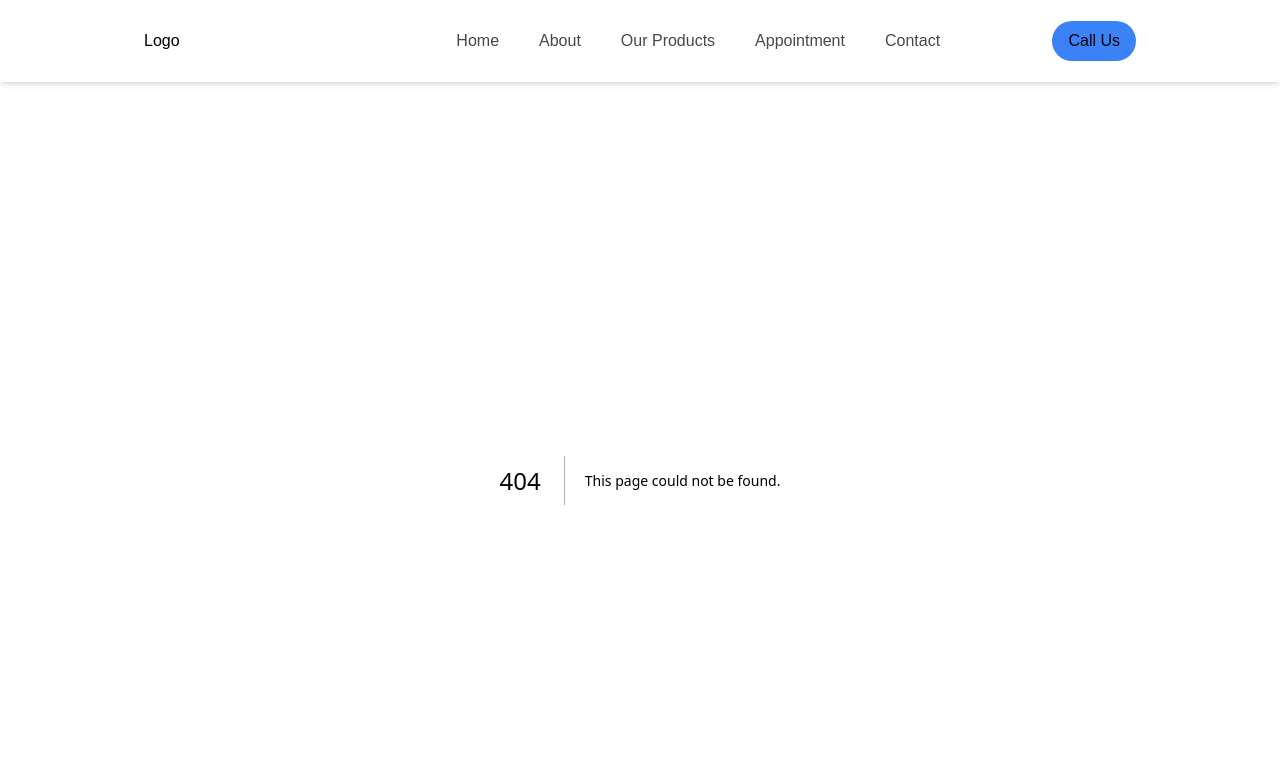
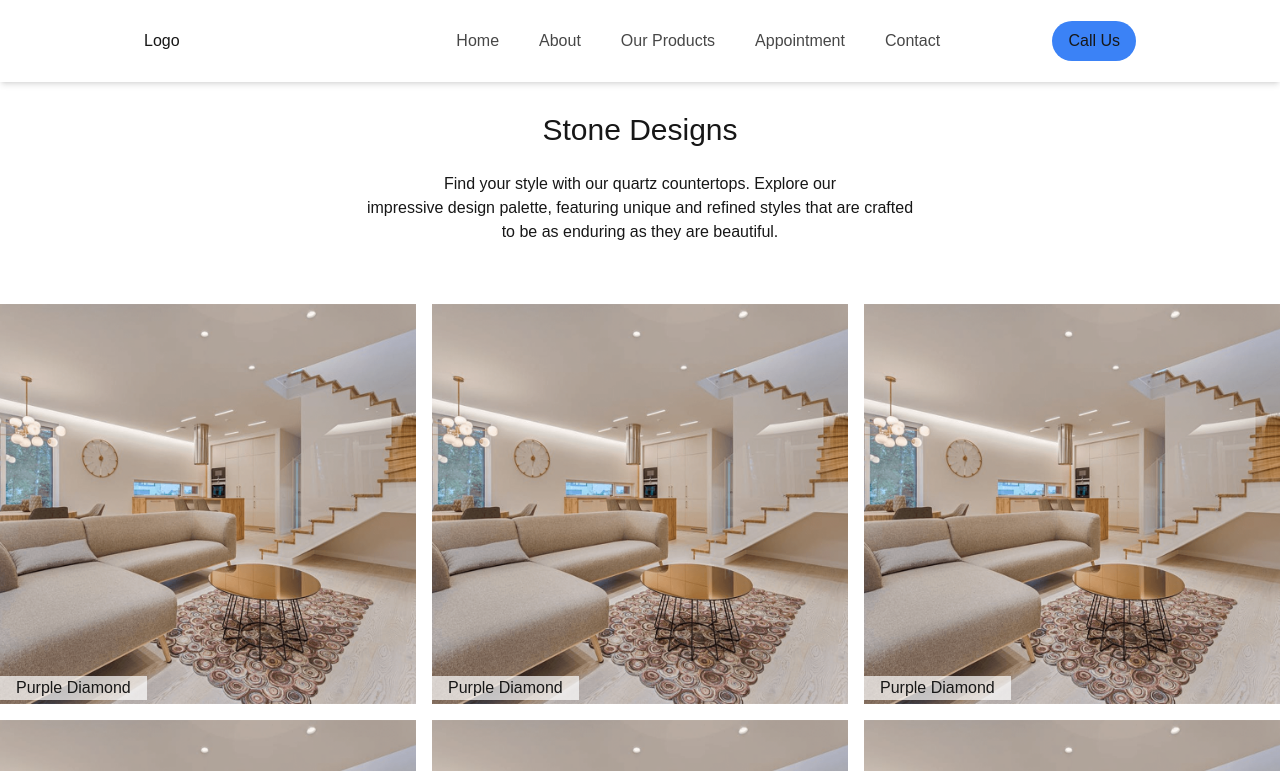
Before and after one commit to SunnyThakuri/designersite, a Next.js app: page /ourproducts in a window 1280 px wide. Before the commit this address had no page. Shown: the top 771 px of the page. Built offline with nearby package versions, Linux system fonts and the light colour scheme.

Commit message:
updated pur products components

```diff
--- /dev/null
+++ b/src/app/ourproducts/page.tsx
@@ -0,0 +1,11 @@
+import Stonedesign from "@/components/ourproducts/stonedesigns"
+
+const StoneDesigns = () =>{
+    return(
+        <div className="py-8 ">
+            <Stonedesign/>
+        </div>
+    )
+}
+
+export default StoneDesigns
--- a/src/app/stonedesigns/page.tsx
+++ /dev/null
@@ -1,12 +0,0 @@
-import StoneHeader from "@/components/stonedesign/stoneheader"
-import StoneProducts from "@/components/stonedesign/stoneproducts"
-const StoneDesigns = () =>{
-    return(
-        <div className="py-8 space-y-[60px]">
-            <StoneHeader/>
-            <StoneProducts/>
-        </div>
-    )
-}
-
-export default StoneDesigns
--- /dev/null
+++ b/src/components/ourproducts/stonedesigns.tsx
@@ -0,0 +1,37 @@
+import Image from "next/image"
+
+const Stonedesign  = () =>{
+    const designs =[1,2,3,4,5,6,7,8,9]
+
+    return(
+        <div className="space-y-[60px]">
+            <div className="plr text-center space-y-6">
+            <p className="text-3xl font-medium">Stone Designs</p>
+            <p className="">Find your style with our quartz countertops. Explore our <br /> impressive design palette, featuring
+                unique and refined styles that are crafted <br />to be as enduring as they are beautiful.</p>
+        </div>
+        <div className="grid grid-cols-3 gap-4">
+                    {/* card */}
+                    {
+                        designs.map((design,index)=>(
+
+                    <div key={index} className="relative">
+                        <div className="w-full h-[400px]">
+                            <Image
+                            src={"/images/landing/design1.webp"}
+                            alt="img"
+                            width={500}
+                            height={500}
+                            className="w-full h-full object-cover "/>
+                        </div>
+                        <p className="bg-white/70 px-4  absolute bottom-1 ">Purple Diamond</p>
+                    </div>
+                        ))
+                    }
+
+                </div>
+        </div>
+    )
+}
+
+export default Stonedesign
--- a/src/components/stonedesign/stoneheader.tsx
+++ /dev/null
@@ -1,11 +0,0 @@
-const StoneHeader = () =>{
-    return(
-        <div className="plr text-center space-y-6">
-            <p className="text-3xl font-medium">Stone Designs</p>
-            <p className="">Find your style with our quartz countertops. Explore our <br /> impressive design palette, featuring
-                unique and refined styles that are crafted <br />to be as enduring as they are beautiful.</p>
-        </div>
-    )
-}
-
-export default StoneHeader
--- a/src/components/stonedesign/stoneproducts.tsx
+++ /dev/null
@@ -1,30 +0,0 @@
-import Image from "next/image"
-
-const StoneProducts = () =>{
-    const designs =[1,2,3,4,5,6,7,8,9]
-
-    return(
-        <div className="grid grid-cols-3 gap-4">
-            {/* card */}
-            {
-                designs.map((design,index)=>(
-
-            <div key={index} className="relative">
-                <div className="w-full h-[400px]">
-                    <Image
-                    src={"/images/landing/design1.webp"}
-                    alt="img"
-                    width={500}
-                    height={500}
-                    className="w-full h-full object-cover "/>
-                </div>
-                <p className="bg-white/70 px-4  absolute bottom-1 ">Purple Diamond</p>
-            </div>
-                ))
-            }
-
-        </div>
-    )
-}
-
-export default StoneProducts
```
